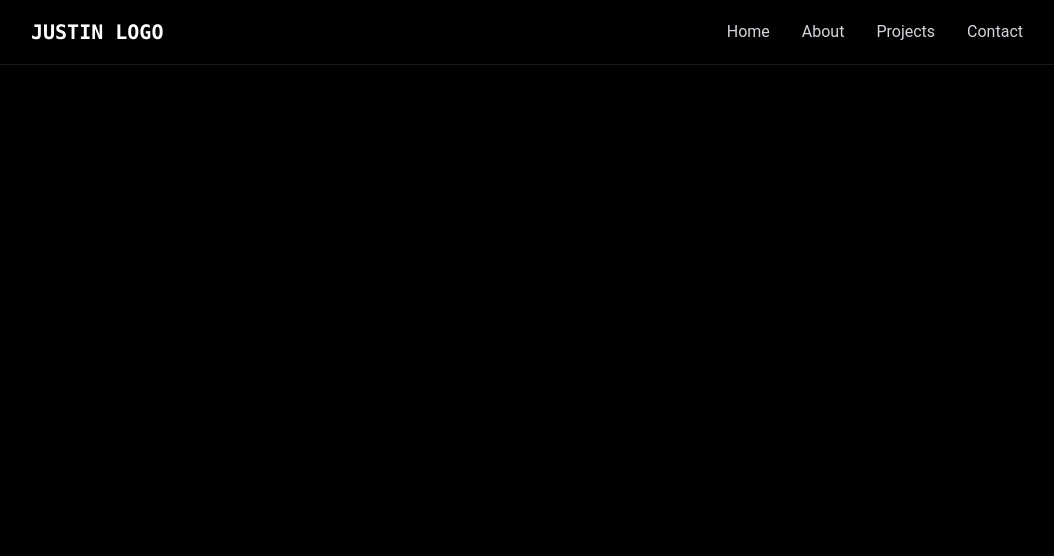
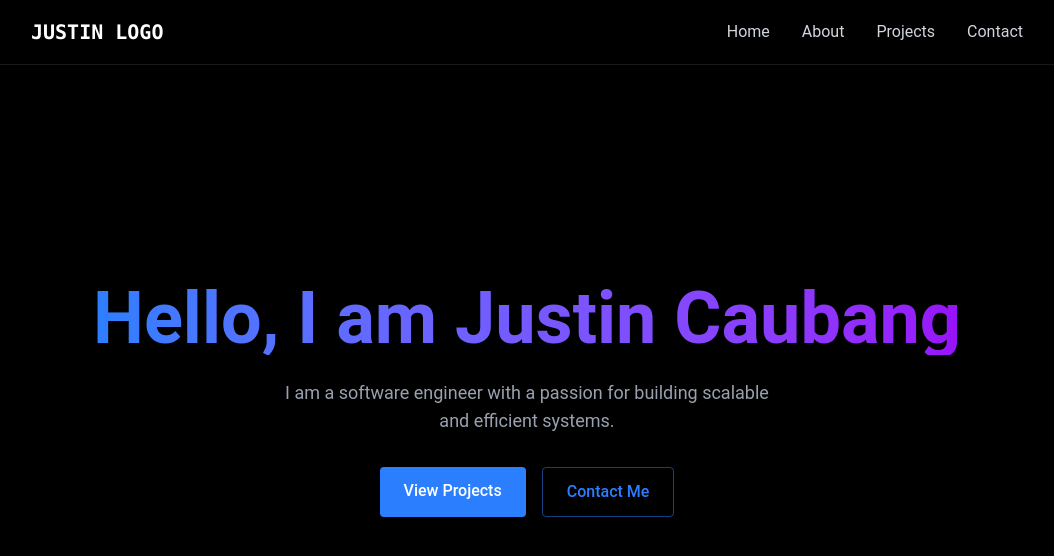
Before and after one commit to JustinKeith05/Justin-s-Website, a React (Vite) app: page / in a window 1280 px wide. Shown: the top 556 px of the page, without its empty margins (113-1167 px from the left). Built offline with nearby package versions, Linux system fonts and the light colour scheme.

Commit message:
Added home section

```diff
--- a/src/App.jsx
+++ b/src/App.jsx
@@ -6,6 +6,7 @@
 import "./index.css";
 import { Navbar } from './components/Navbar'
 import { MobileMenu } from './components/MobileMenu'
+import { Home } from './components/sections/Home'
 
 function App() {
   const [isLoaded, setIsLoaded] = useState(false);
@@ -24,7 +25,7 @@
 
         <Navbar menuOpen={menuOpen} setMenuOpen={setMenuOpen}></Navbar>
         <MobileMenu menuOpen={menuOpen} setMenuOpen={setMenuOpen}></MobileMenu>
-
+        <Home></Home>
       </div>
     </div>
   )
--- a/src/components/sections/Home.jsx
+++ b/src/components/sections/Home.jsx
@@ -0,0 +1,31 @@
+import React from "react"
+
+
+export const Home = () => {
+
+    return (
+        <section id="home" className="min-h-screen flex items-center justify-center relative">
+            <div className="text-center z-10 px-4">
+                <h1 className="text-5xl md:text-7xl font-bold mb-6 bg-gradient-to-r from-blue-500 to-purple-600 bg-clip-text text-transparent leading-right">Hello, I am Justin Caubang</h1>
+
+                <p className="text-gray-400 text-lg mb-8 max-w-lg mx-auto">
+                    I am a software engineer with a passion for building scalable and efficient systems.
+                </p>
+
+                <div className="flex justify-center space-x-4">
+                    <a href="#projects" className="bg-blue-500 text-white py-3 px-6 rounded font-medium transition relative overflow-hidden
+                            hover:-translate-y-0.5 hover:shadow-[0_0_15px_rgba(59, 130, 264, 0.4)]">
+                        View Projects
+                    </a>
+
+                    <a href="#projects" className="border border-blue-500/50 text-blue-500 py-3 px-6 rounded font-medium transition-all duration-200
+                            hover:-translate-y-0.5 hover:shadow-[0_0_15px_rgba(59, 130, 264, 0.2)] hover:bg-blue-500/10">
+                        Contact Me
+                    </a>
+                </div>
+            </div>
+
+
+        </section>
+    )
+}
```
Also changed, not shown: src/components/sections/Contact.jsx (added), src/components/sections/Contct.jsx (deleted).
